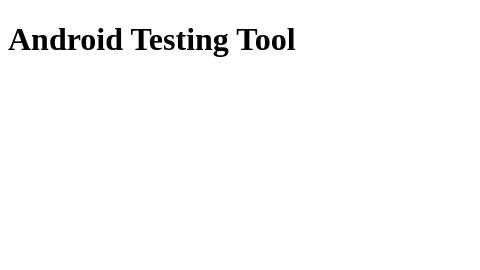
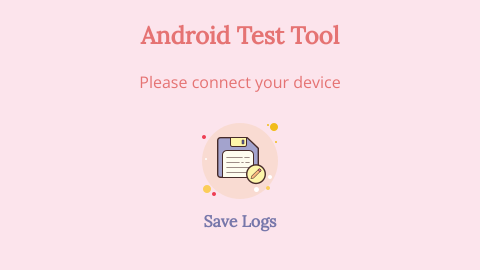
Before and after one commit to Andychochocho/android-test-tool, an Electron app: page index.html in a window 480 px wide. Drawn offline with nearby package versions, Linux system fonts and the light colour scheme; no server answers.

Commit message:
apply vanilla style changes without FE framework

```diff
--- a/index.html
+++ b/index.html
@@ -1,14 +1,20 @@
 <!DOCTYPE html>
 <html>
   <head>
+    <link rel="stylesheet" href="styles.css">
+    <link href="https://fonts.googleapis.com/css?family=Lora&display=swap" rel="stylesheet">
+    <link href="https://fonts.googleapis.com/css?family=Open+Sans&display=swap" rel="stylesheet">
     <meta charset="UTF-8">
-    <title>Android Testing Tool</title>
+    <title>Android Test Tool</title>
   </head>
   <body>
-    <h1>Android Testing Tool</h1>
+    <h2>Android Test Tool</h1>
     <div id="demo"></div>
-    <script>
-      require('./index.js');
-    </script>
+    <br>
+    <div class="save_logs">
+      <img src="./images/save_icon.png" alt="Save Icon">
+      <p>Save Logs</p>
+    </div>
+    <script>require('./index.js');</script>
   </body>
 </html>
--- a/index.js
+++ b/index.js
@@ -1,5 +1,9 @@
 var adb = require('adbkit')
 var client = adb.createClient()
+
+if (document.getElementById("demo").length === undefined) {
+  document.getElementById("demo").innerHTML = "Please connect your device"
+}
 
 client.trackDevices()
   .then(function(tracker) {
--- a/main.js
+++ b/main.js
@@ -5,8 +5,8 @@
 function createWindow() {
   // Create the browser window.
   let win = new BrowserWindow({
-    width: 1280,
-    height: 800,
+    width: 480,
+    height: 300,
     webPreferences: {
       nodeIntegration: true
     }
--- /dev/null
+++ b/styles.css
@@ -0,0 +1,41 @@
+#demo {
+  color: #E57373;
+  font-family: 'Open Sans', sans-serif;
+}
+
+.image {
+  backface-visibility: hidden;
+  opacity: 1;
+  transition: .5s ease;
+}
+
+.save_logs {
+  height: 20%;
+  margin: auto;
+  width: 25%;
+}
+
+.save_logs:hover {
+  cursor: pointer;
+  opacity: 0.3;
+}
+
+body {
+  background-color: #FCE4EC;
+  text-align: center;
+}
+
+h2, p {
+  font-family: 'Lora', serif;
+  font-weight: bolder;
+}
+
+h2 {
+  color: #E57373;
+}
+
+p {
+  bottom: 20px;
+  color: #7777AA;
+  position: relative;
+}
```
Also changed, not shown: images/save_icon.png (added).
